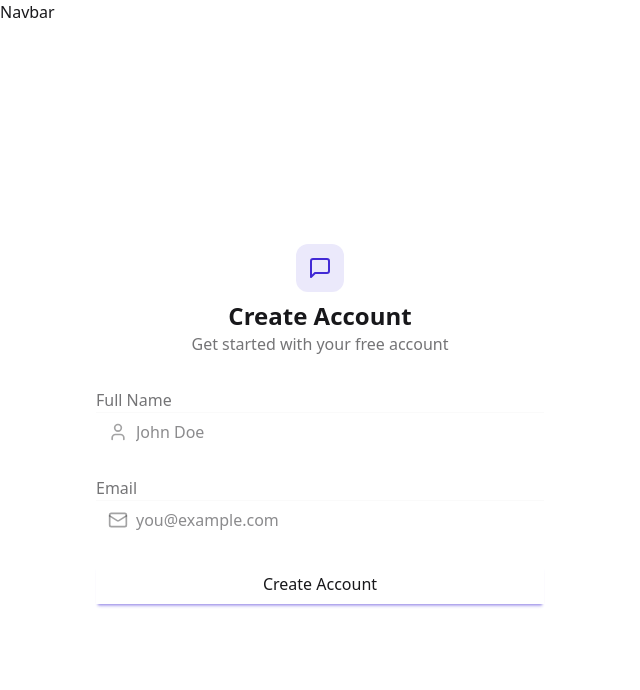
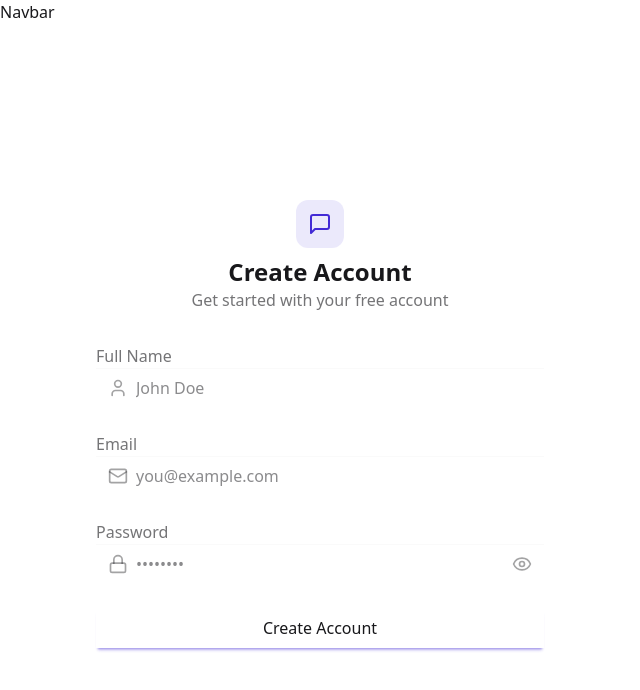
Before and after one commit to myfishdrowned/realtime-chat-app, a React (Vite) app in the folder chat-app/frontend/: page /signup in a window 1280 px wide. Shown: the top 690 px of the page, without its empty margins (0-640 px from the left). Built offline with nearby package versions, Linux system fonts and the light colour scheme; no server answers.

Commit message:
added password field to signup page

```diff
--- a/chat-app/frontend/src/pages/SignUpPage.jsx
+++ b/chat-app/frontend/src/pages/SignUpPage.jsx
@@ -1,6 +1,6 @@
 import { useState } from "react";
 import { useAuthStore } from "../store/useAuthStore";
-import { User, MessageSquare, Mail } from "lucide-react";
+import { User, MessageSquare, Mail, Lock, Eye, EyeOff } from "lucide-react";
 
 const SignUpPage = () => {
   const [showPassword, setShowPassword] = useState(false);
@@ -88,6 +88,35 @@
                 />
               </div>
             </div>
+
+            <div className="form-control">
+              <label className="label">
+                <span className="label-text font-medium">Password</span>
+              </label>
+              <div className="relative">
+                <div className="absolute inset-y-0 left-0 pl-3 flex items-center pointer-events-none">
+                  <Lock className="size-5 text-base-content/40" />
+                </div>
+                <input
+                  type={showPassword ? "text" : "password"}
+                  className={`input input-bordered w-full pl-10`}
+                  placeholder="••••••••"
+                  value={formData.password}
+                  onChange={(e) => setFormData({ ...formData, password: e.target.value })}
+                />
+                <button
+                  type="button"
+                  className="absolute inset-y-0 right-0 pr-3 flex items-center"
+                  onClick={() => setShowPassword(!showPassword)}
+                >
+                  {showPassword ? (
+                    <EyeOff className="size-5 text-base-content/40" />
+                  ) : (
+                    <Eye className="size-5 text-base-content/40" />
+                  )}
+                </button>
+              </div>
+            </div>
             <button type="submit" className="btn btn-primary w-full" disabled={isSigningUp}>
               {isSigningUp ? "Loading..." : "Create Account"}
             </button>
```
